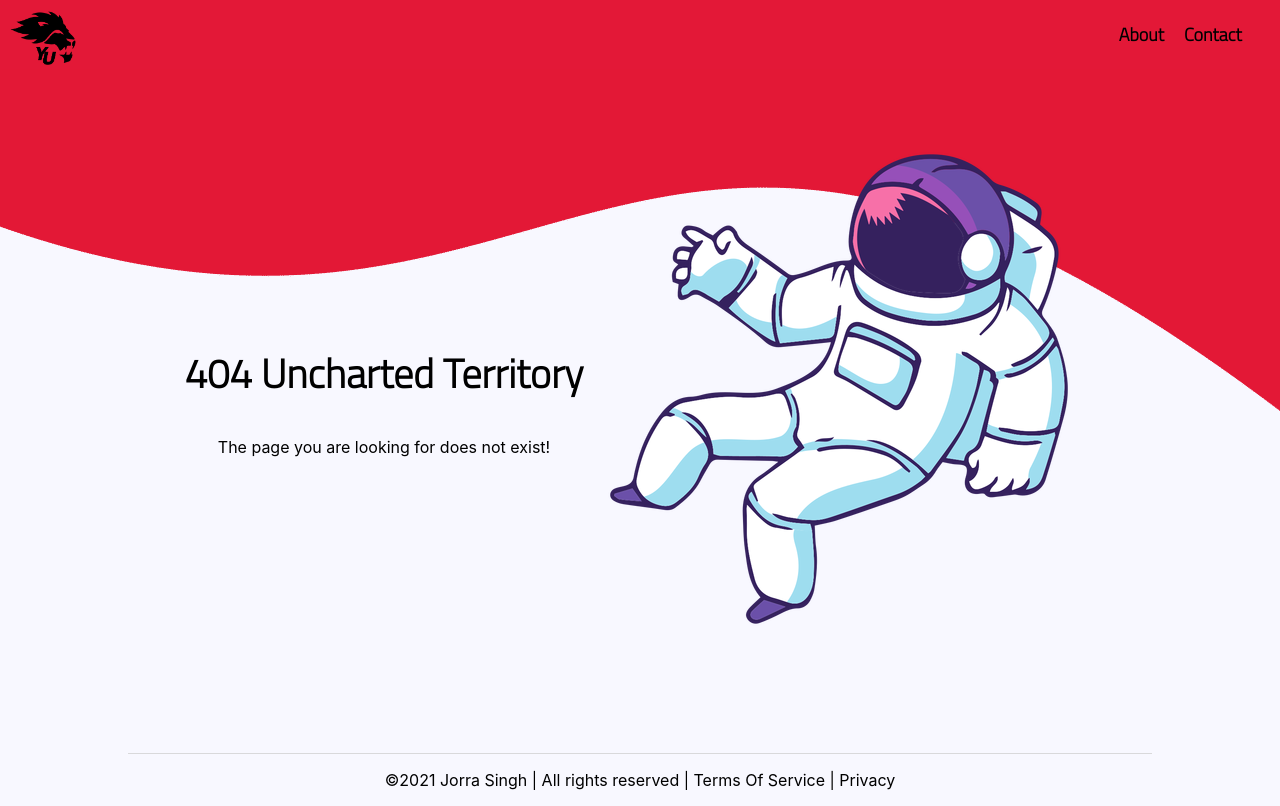
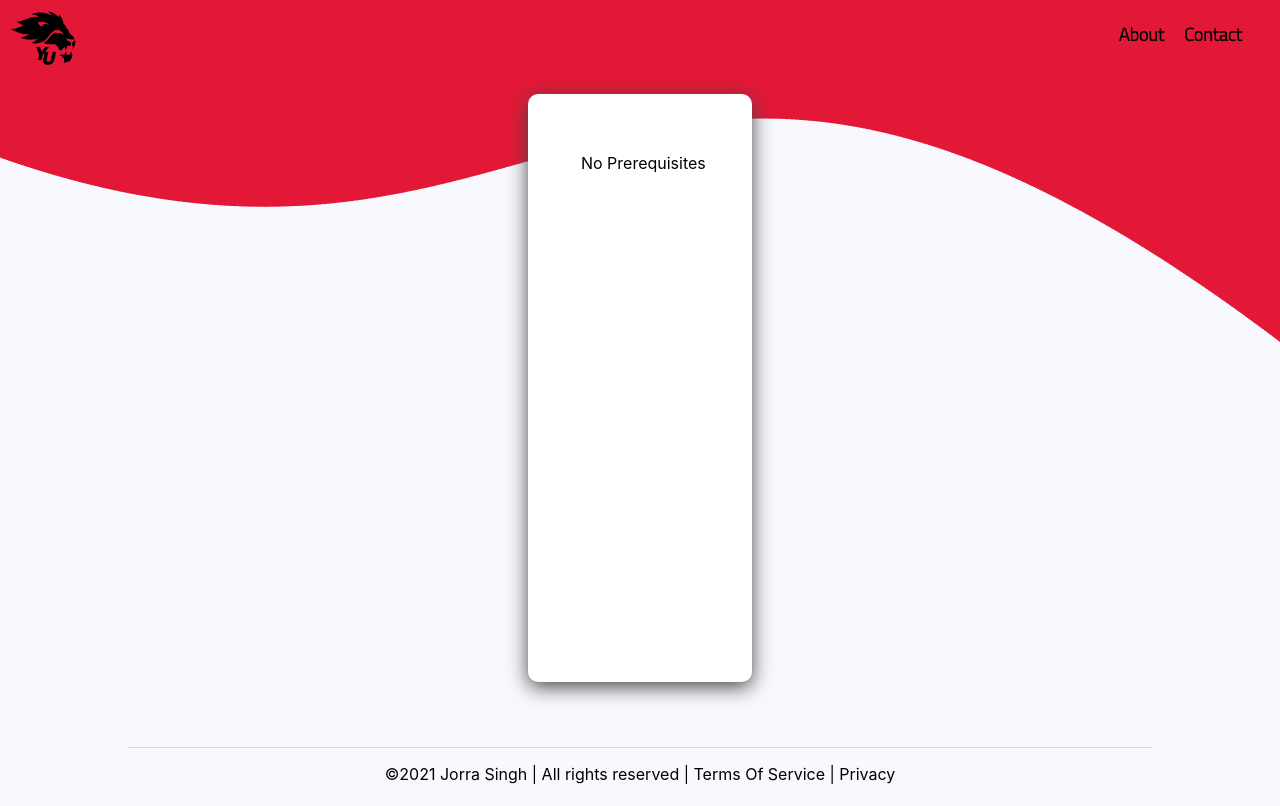
Before and after one commit to Jorra04/York-Prerequisites, a React (Create React App) app in the folder york-prerequisites/: page /home in a window 1280 px wide. Before the commit this address led to /404. Built offline with nearby package versions, Linux system fonts and the light colour scheme.

Commit message:
Changes for tonight done.

```diff
--- a/york-prerequisites/src/App.js
+++ b/york-prerequisites/src/App.js
@@ -13,6 +13,7 @@ import {
   Route,
   Redirect,
 } from "react-router-dom";
+import CourseInfo from "./CourseInfo";
 function App() {
   return (
     <Router>
@@ -25,6 +26,7 @@ function App() {
             <Route path="/contact" exact component={Contact} />
             <Route path="/privacy" exact component={Privacy} />
             <Route path="/TermsOfService" exact component={TermsOfService} />
+            <Route path="/home" exact component={CourseInfo} />
             <Route path="/404" component={My404Component} />
             <Redirect from="*" to="/404" />
           </Switch>
--- a/york-prerequisites/src/CourseInfo.js
+++ b/york-prerequisites/src/CourseInfo.js
@@ -6,6 +6,8 @@ const CourseInfo = ({ course_id, prerequisites }) => {
 
 
     useEffect(() => {
+      console.log(course_id);
+      console.log(prerequisites);
         setHasPrerequisites(!(prerequisites === undefined || prerequisites.length === 0))
       }, []);
 
```
